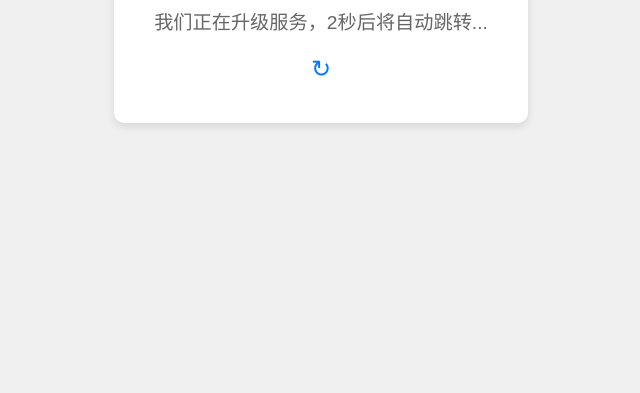
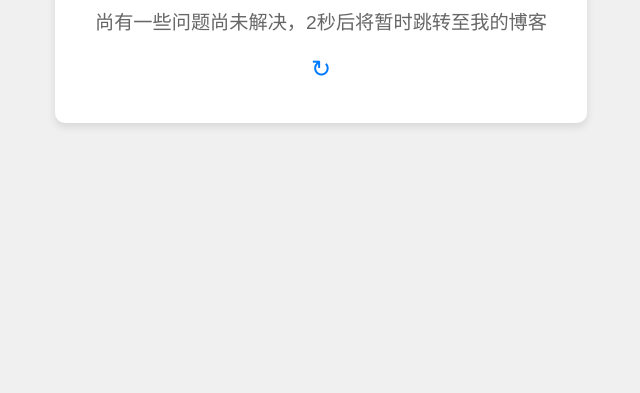
Before and after one commit to H2O-ME/qsgz, a plain HTML site: page index.html in a window 1280 px wide. Shown: the part 407-800 px from the top of the page, without its empty margins (319-959 px from the left). Drawn offline with Linux system fonts and the light colour scheme.

Commit message:
Update index.html

```diff
--- a/index.html
+++ b/index.html
@@ -40,7 +40,7 @@
 <body>
     <div class="container">
         <h1>网站维护中</h1>
-        <p>我们正在升级服务，2秒后将自动跳转...</p>
+        <p>尚有一些问题尚未解决，2秒后将暂时跳转至我的博客</p>
         <div class="spinner">↻</div>
     </div>
 </body>
```
